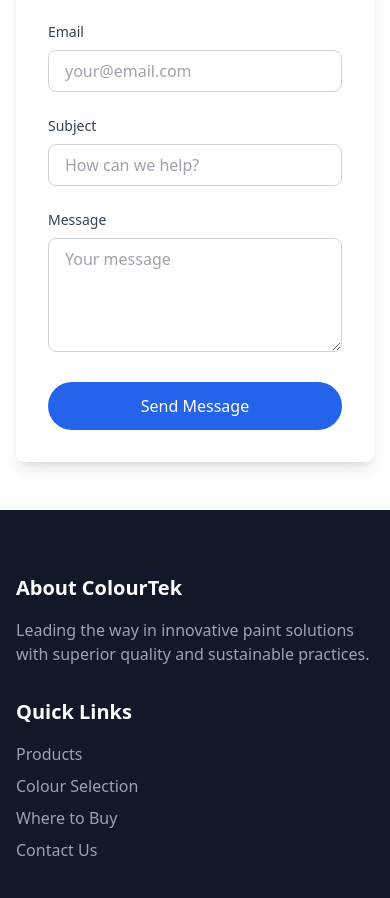
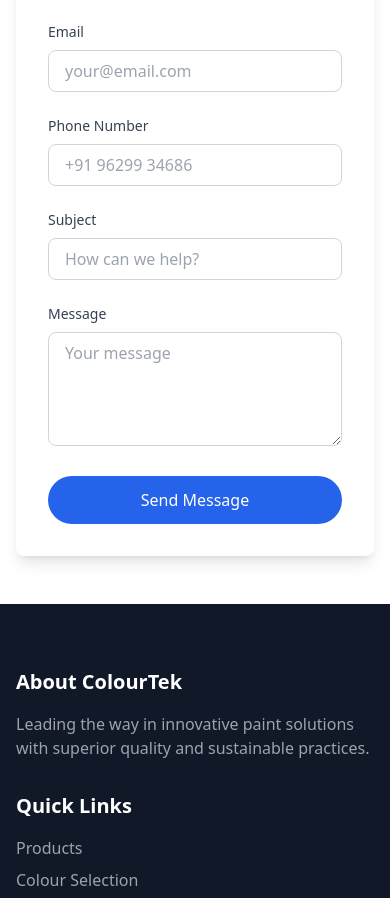
Before and after one commit to srid3/colour-tek, a React (Vite) app: page /contact in a window 390 px wide. Shown: the part 840-1738 px from the top of the page. Built offline with nearby package versions, Linux system fonts and the light colour scheme.

Commit message:
Add phone number

```diff
--- a/netlify-functions/sendEmail.js
+++ b/netlify-functions/sendEmail.js
@@ -21,7 +21,7 @@
     }
 
     const mailOptions = {
-      to: 'colourtek.cbe@gmail.com',
+      to: 'sridamul@gmail.com',
       from: 'colourtek07@gmail.com',
       subject: `New Message from ${name}: ${subject}`,
       text: `Message: ${message}\nFrom: ${name}\nEmail: ${email}`,
--- a/src/pages/Contact.tsx
+++ b/src/pages/Contact.tsx
@@ -5,6 +5,7 @@
   const [formData, setFormData] = useState({
     name: '',
     email: '',
+    phone: '',
     subject: '',
     message: '',
   });
@@ -37,7 +38,7 @@
 
       if (response.ok) {
         setSubmitSuccess(true);
-        setFormData({ name: '', email: '', subject: '', message: '' });
+        setFormData({ name: '', email: '', phone: '', subject: '', message: '' });
       } else {
         throw new Error('Failed to send the email.');
       }
@@ -133,6 +134,19 @@
               </div>
 
               <div>
+                <label className="block text-sm font-medium text-gray-700 mb-2">Phone Number</label>
+                <input
+                  type="number"
+                  name="phone"
+                  value={formData.phone}
+                  onChange={handleChange}
+                  className="w-full px-4 py-2 border border-gray-300 rounded-lg focus:ring-2 focus:ring-blue-600 focus:border-transparent"
+                  placeholder="+91 96299 34686"
+                  required
+                />
+              </div>
+
+              <div>
                 <label className="block text-sm font-medium text-gray-700 mb-2">Subject</label>
                 <input
                   type="text"
```
